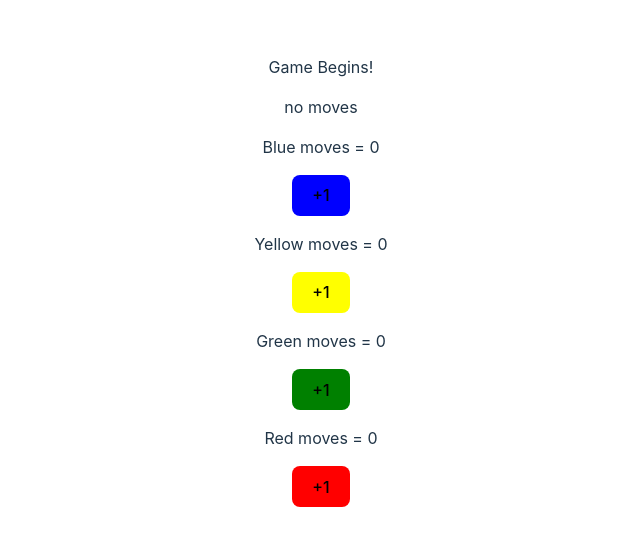
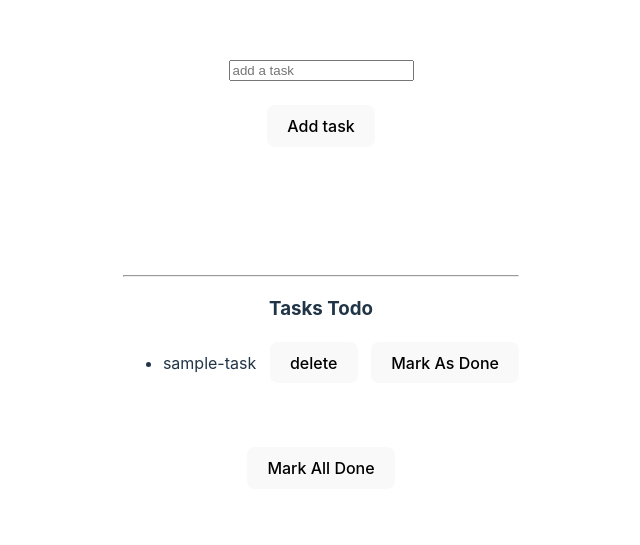
Before and after one commit to amarprakash1234/react-learning, a React (Vite) app in the folder react-state-class2/: page / in a window 1280 px wide. Shown: the part 127-672 px from the top of the page, without its empty margins (319-959 px from the left). Built offline with nearby package versions, Linux system fonts and the light colour scheme.

Commit message:
Update file

```diff
--- a/react-state-class2/src/App.jsx
+++ b/react-state-class2/src/App.jsx
@@ -22,9 +22,9 @@ function App() {
 
   return (
     <>
-      <LudoBoard />
+      <TodoList />
     </>
   )
 }
 
-export default App
+export default App;
```
